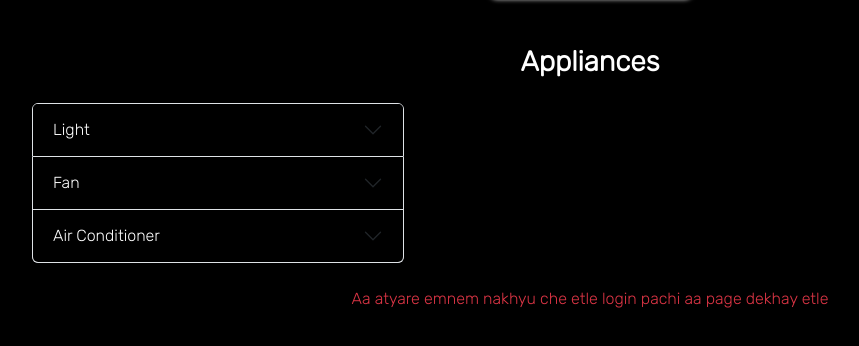
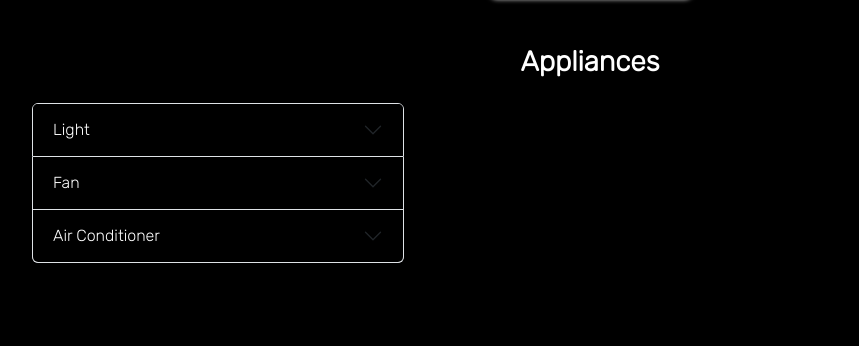
Before and after one commit to MeGH2711/illuminated.com, a plain HTML site: page landing.html in a window 1280 px wide. Shown: the part 118-464 px from the top of the page, without its empty margins (50-909 px from the left). Drawn offline with nearby package versions, Linux system fonts and the light colour scheme.

Commit message:
Update landing.html

```diff
--- a/landing.html
+++ b/landing.html
@@ -101,9 +101,6 @@
             </div>
         </div>
     </div>
-    <div class="text-center my-4">
-        <h7 class="text-danger">Aa atyare emnem nakhyu che etle login pachi aa page dekhay etle</h7>
-    </div>
     <script src="https://cdn.jsdelivr.net/npm/bootstrap@5.3.1/dist/js/bootstrap.bundle.min.js"
         integrity="sha384-HwwvtgBNo3bZJJLYd8oVXjrBZt8cqVSpeBNS5n7C8IVInixGAoxmnlMuBnhbgrkm"
         crossorigin="anonymous"></script>
```
